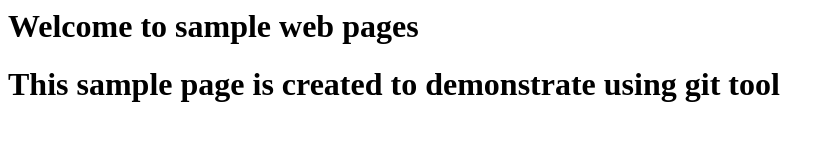
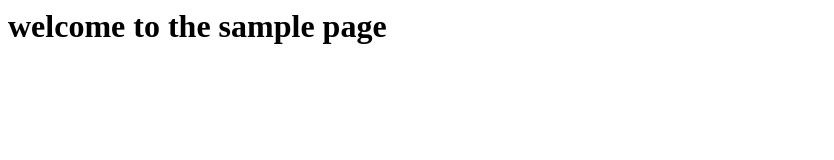
Before and after one commit to pavankamuju/DevOps, a plain HTML site: page index.html in a window 1280 px wide. Shown: the whole page, without its empty margins (0-834 px from the left). Drawn offline with Linux system fonts and the light colour scheme.

Commit message:
index file created

```diff
--- a/index.html
+++ b/index.html
@@ -1,7 +1,7 @@
 <html>
-	<head> <title> sample page </title> </head>
-	<body>
-		<h1> Welcome to sample web pages</h1>
-		<h1> This sample page is created to demonstrate using git tool</h1>
-	</body>
+	<head>
+		<title> sample page </title></head>
+		<body>
+			<h1> welcome to the sample page </h1>
+		</body>
 </html>
```
